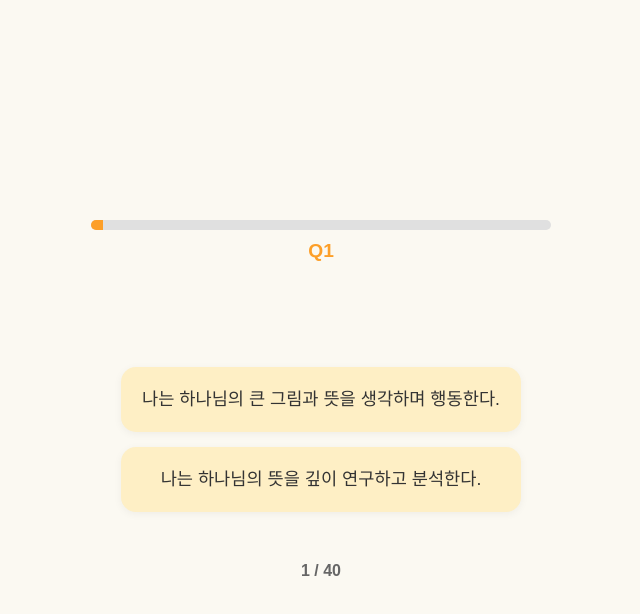
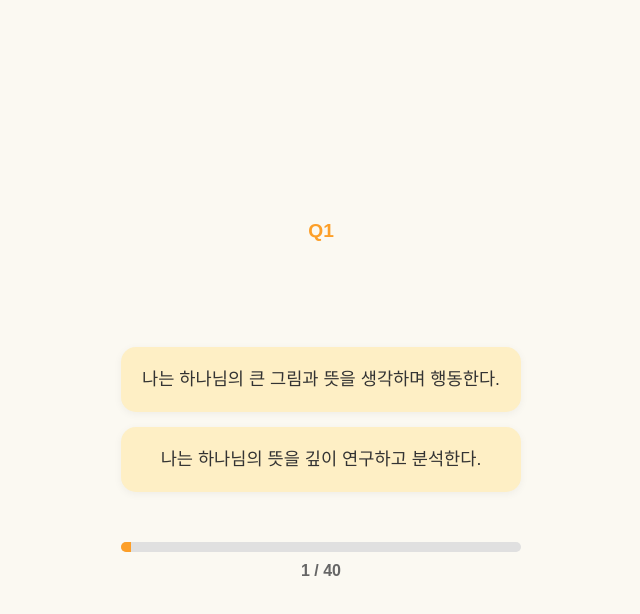
Before and after one commit to gomkuma2938-ui/bible-psytest, a React (Create React App) app: page / in a window 1280 px wide. Both pictures are taken after a click on the button "테스트 시작하기". Shown: the top 614 px of the page, without its empty margins (319-959 px from the left). Built offline with nearby package versions, Linux system fonts and the light colour scheme; a web font is replaced by a local one.

Commit message:
Update App.js

```diff
--- a/src/App.js
+++ b/src/App.js
@@ -120,27 +120,27 @@ function App() {
   const currentQ = surveyData.questions[step];
   return (
     <div className="container test-page">
-      <div className="progress-container">
-        <div
-          className="progress-bar"
-          style={{ width: `${((step + 1) / surveyData.questions.length) * 100}%` }}
-        ></div>
+      <div className="question-content">
+        {/* 1. 질문 번호 */}
+        <span className="question-number">Q{currentQ.id}</span>
+
+        {/* 질문 텍스트 */}
+        <p className="question-text">{currentQ.question}</p>
+
+        {/* 2. 질문 선택 버튼 */}
+        <div className="answer-buttons">
+          <button className="ans-btn" onClick={() => handleAnswer('A')}>{currentQ.A}</button>
+          <button className="ans-btn" onClick={() => handleAnswer('B')}>{currentQ.B}</button>
+        </div>
+
+        {/* 3. 진행바 */}
+        <div className="progress-container">
+          <div className="progress-bar" style={{ width: `${((step + 1) / surveyData.questions.length) * 100}%` }}></div>
+        </div>
+
+        {/* 4. 진행도 숫자 */}
+        <p className="step-indicator">{step + 1} / {surveyData.questions.length}</p>
       </div>
-
-      <div className="question-content">
-        <span className="question-number">Q{currentQ.id}</span>
-        <p className="question-text">{currentQ.question}</p>
-        <div className="answer-buttons">
-          <button className="ans-btn" onClick={() => handleAnswer('A')}>
-            {currentQ.A}
-          </button>
-          <button className="ans-btn" onClick={() => handleAnswer('B')}>
-            {currentQ.B}
-          </button>
-        </div>
-      </div>
-
-      <p className="step-indicator">{step + 1} / {surveyData.questions.length}</p>
     </div>
   );
 }
```
